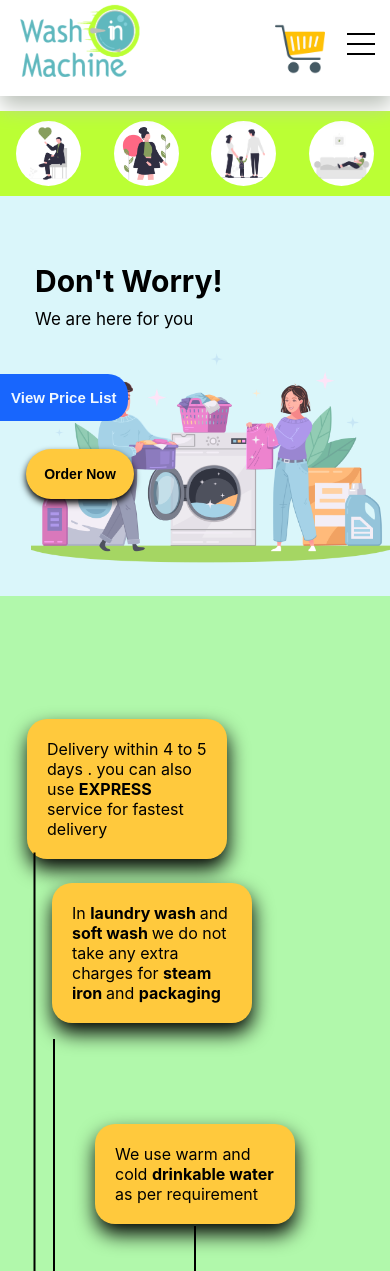
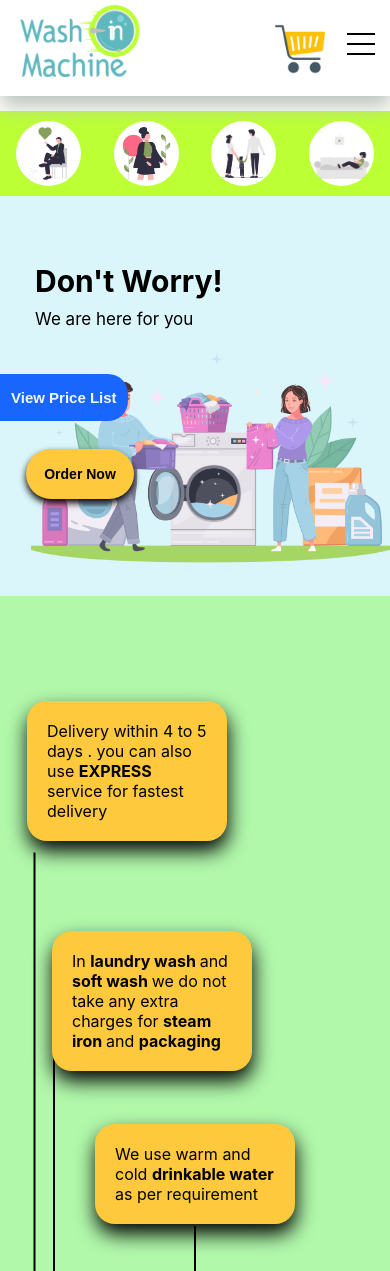
Before and after one commit to Mizanur2001/washinmachine, a React (Create React App) app: page / in a window 390 px wide. Shown: the top 1271 px of the page. Built offline with nearby package versions, Linux system fonts and the light colour scheme.

Commit message:
cahange some design for mobile

```diff
--- a/src/components/css/BenefitsWM.css
+++ b/src/components/css/BenefitsWM.css
@@ -261,11 +261,11 @@
     }
 
     .cont6 {
-        top: -892px;
+        top: -844px;
     }
 
     .cont1 {
-        top: -159px;
+        top: -177px;
         right: 68px;
     }
 
```
